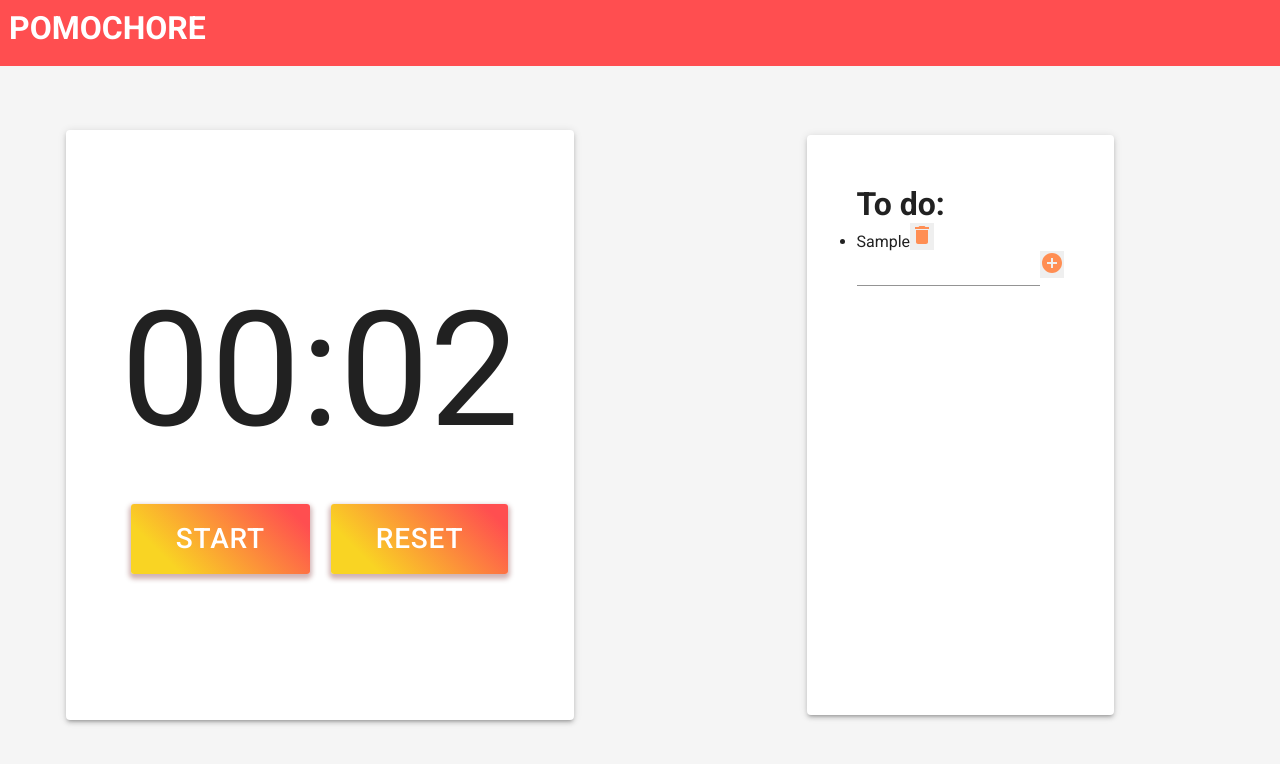
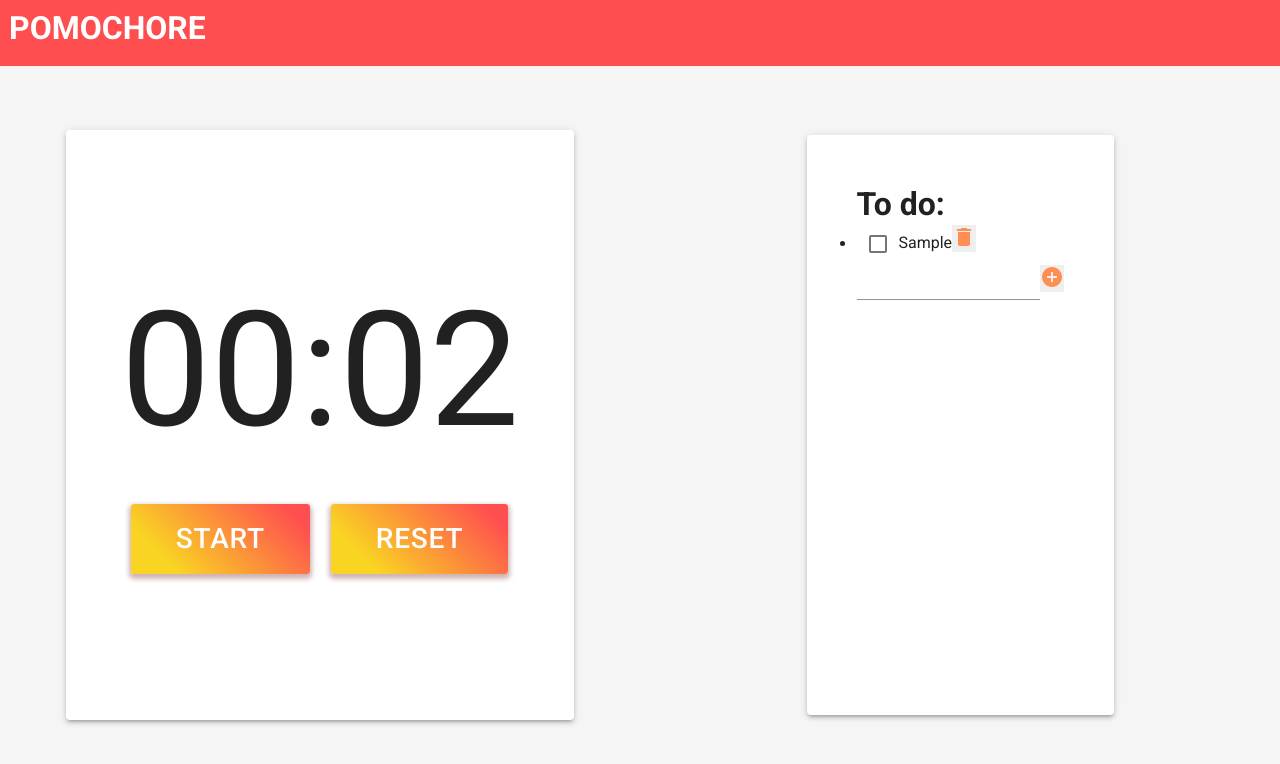
Before and after one commit to didemertens/pomodoro-app, a React (Create React App) app: page / in a window 1280 px wide. Both pictures are taken after typing "Sample" into the empty fields and a click on the button 1051 px from the left and 255 px from the top of the page. Shown: the top 764 px of the page. Built offline with nearby package versions, Linux system fonts and the light colour scheme.

Commit message:
add checkbox functionality to todo list

```diff
--- a/src/actions/index.js
+++ b/src/actions/index.js
@@ -42,10 +42,13 @@ export const setBreakTime = (breakOver) => {
 }
 
 // FOR TODO LIST
-export const addToList = (todo, todoArray) => {
+export const addToList = (text, checked, todoArray) => {
   return {
     type: 'ADD_TODO',
-    todo: todo,
+    todo: {
+      text: text,
+      checked: checked
+    },
     todoArray: todoArray
   }
 }
@@ -57,3 +60,14 @@ export const deleteToList = (index, todoArray) => {
     todoArray: todoArray
   }
 }
+
+export const checkTodo = (index, checked, todoArray) => {
+  return {
+    type: 'CHECK_TODO',
+    todo: {
+      index: index,
+      checked: checked
+    },
+    todoArray: todoArray
+  }
+}
--- a/src/components/todo/Todo.js
+++ b/src/components/todo/Todo.js
@@ -3,18 +3,22 @@ import ReactDOM from 'react-dom'
 import { connect } from 'react-redux'
 import AddCircleOutlinedIcon from '@material-ui/icons/AddCircleOutlined'
 import DeleteIcon from '@material-ui/icons/Delete'
-import { Input } from '@material-ui/core'
+import { Input, Checkbox } from '@material-ui/core'
 
-import { addToList, deleteToList } from '../../actions'
+import { addToList, deleteToList, checkTodo } from '../../actions'
 
 class Todo extends React.Component {
 
   handleSubmit = (e) => {
     e.preventDefault()
     const input = ReactDOM.findDOMNode(this.userEntry)
-    this.props.addToList(input.value, this.props.todoList)
+    this.props.addToList(input.value, false, this.props.todoList)
     input.value = ''
   }
+
+  // handleCheckbox = () => {
+  //   this.props.checkTodo(index, true, this.props.todoList)
+  // }
 
   render() {
     return (
@@ -29,7 +33,12 @@ class Todo extends React.Component {
             <ul data-test="todo-list">
               {this.props.todoList.map((todo, index) => (
                 <li key={index}>
-                  {todo}
+                  <Checkbox
+                    checked={todo.checked}
+                    onChange={() => this.props.checkTodo(index, !todo.checked, this.props.todoList)}
+                    inputProps={{ 'aria-label': 'primary checkbox' }}
+                  />
+                  {todo.text}
                   <button
                     className="todo-button--delete"
                     data-test="delete-button"
@@ -72,6 +81,7 @@ export default connect
   (mapStateToProps,
     {
       addToList,
-      deleteToList
+      deleteToList,
+      checkTodo
     })
   (Todo)
--- a/src/reducers/index.js
+++ b/src/reducers/index.js
@@ -51,12 +51,22 @@ const todoReducer = (todoList = [], action) => {
     const updatedArray = [...action.todoArray]
     updatedArray.push(action.todo)
     return updatedArray
-  }
-  if (action.type === 'DELETE_TODO') {
-    console.log(action.index)
+  } else if (action.type === 'DELETE_TODO') {
     const updatedArray = action.todoArray.filter((el, i) => i !== action.index)
-    console.log(updatedArray)
     return updatedArray
+  } else if (action.type === 'CHECK_TODO') {
+    return action.todoArray.map((el, i) => {
+      if (i === action.todo.index) {
+        const updatedTodo = {
+          ...el,
+          checked: action.todo.checked
+        }
+        console.log(updatedTodo)
+        return updatedTodo
+      } else {
+        return el
+      }
+    })
   }
   return todoList
 }
```
